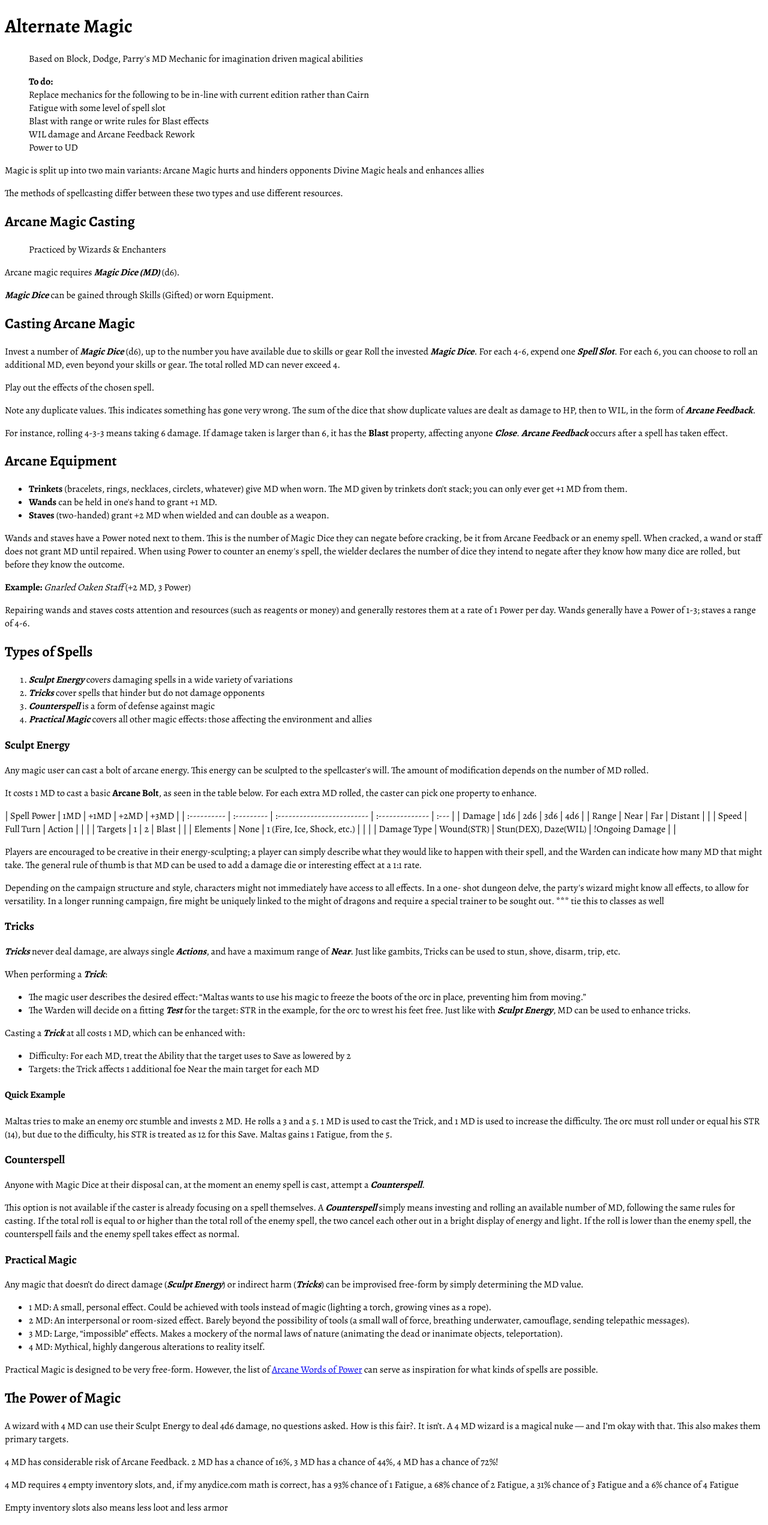
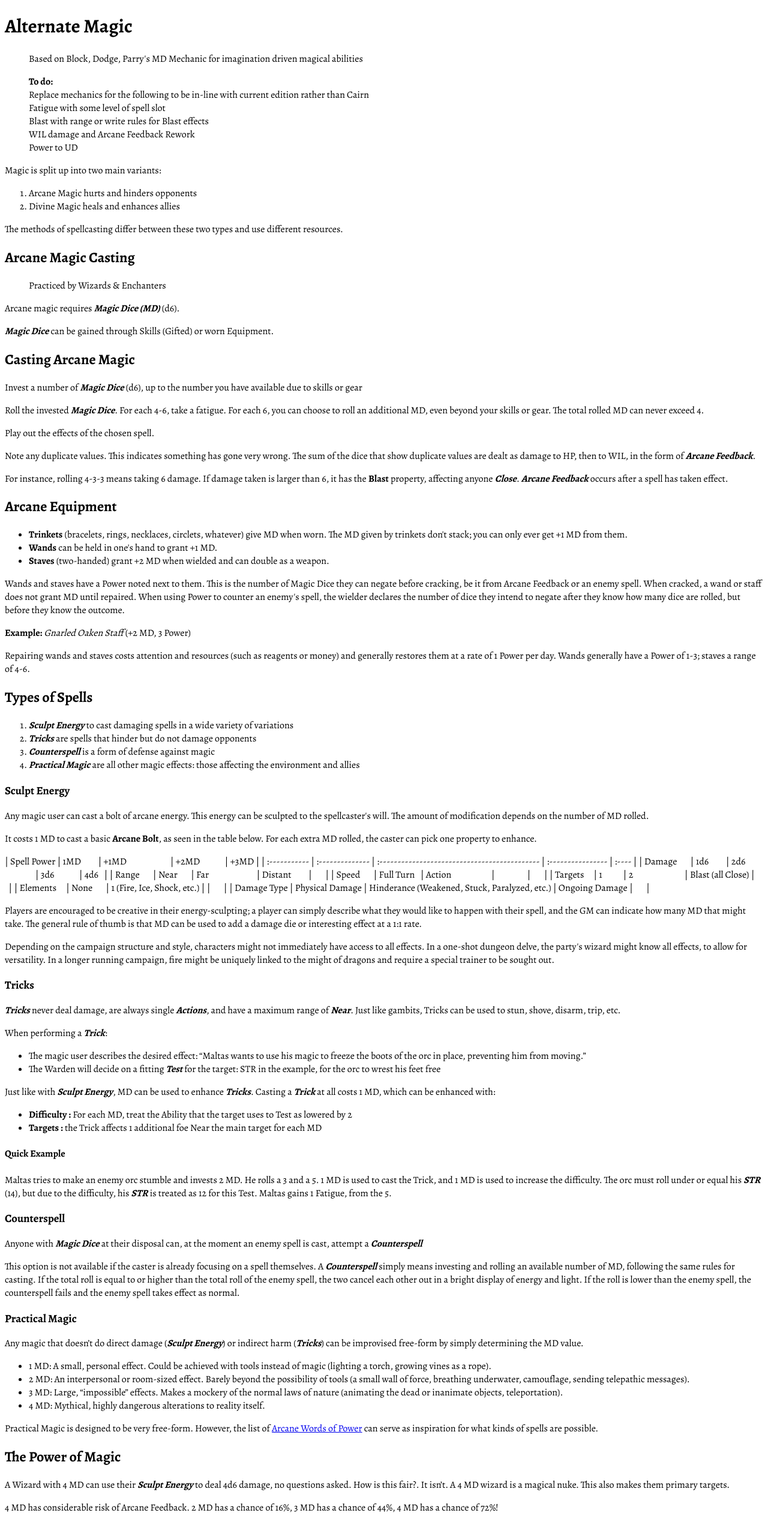
Before and after one commit to matt-gefen/radiant-hack, a Next.js app: page /alternate_magic in a window 1280 px wide. Shown: the top 2542 px of the page at 60% size. Built offline with nearby package versions, Linux system fonts and the light colour scheme.

Commit message:
alternate magic rules slight update

```diff
--- a/pages/additional_classes/berserker.mdx
+++ b/pages/additional_classes/berserker.mdx
@@ -5,7 +5,7 @@ A fighter who can harness their battle rage to vanquish their enemies.
 **Starting HP :** d12 + 4\
 **HP Per Level/Resting (HD):** 1d12\
 **Weapons & Armor :** Any and Gambeson, Leather\
-**Attack Damage :** 1d8 / 1d6 Unarmed or Improvising\
+**Attack Damage :** 1d8 / 1d6 Unarmed or Improvising
 
 | d6   | What focuses your rage?                                                                                                                                                                                                                     |
 | :--- | :------------------------------------------------------------------------------------------------------------------------------------------------------------------------------------------------------------------------------------------ |
--- a/pages/alternate_magic.mdx
+++ b/pages/alternate_magic.mdx
@@ -1,4 +1,5 @@
 # Alternate Magic
+
 > Based on Block, Dodge, Parry's MD Mechanic for imagination driven magical abilities
 
 > **To do:**\
@@ -9,12 +10,13 @@
 > Power to UD
 
 Magic is split up into two main variants:
-Arcane Magic hurts and hinders opponents
-Divine Magic heals and enhances allies
+1. Arcane Magic hurts and hinders opponents
+2. Divine Magic heals and enhances allies
 
 The methods of spellcasting differ between these two types and use different resources.
 
 ## Arcane Magic Casting
+
 > Practiced by Wizards & Enchanters
 
 Arcane magic requires ***Magic Dice (MD)*** (d6).
@@ -23,14 +25,14 @@ Arcane magic requires ***Magic Dice (MD)*** (d6).
 
 ## Casting Arcane Magic
 Invest a number of ***Magic Dice*** (d6), up to the number you have available due to skills or gear
-Roll the invested ***Magic Dice***. For each 4-6, expend one ***Spell Slot***. For each 6, you can choose to roll an additional MD, even beyond your skills or gear. The total rolled MD can never exceed 4.
+
+Roll the invested ***Magic Dice***. For each 4-6, take a fatigue. For each 6, you can choose to roll an additional MD, even beyond your skills or gear. The total rolled MD can never exceed 4.
 
 Play out the effects of the chosen spell.
 
 Note any duplicate values. This indicates something has gone very wrong. The sum of the dice that show duplicate values are dealt as damage to HP, then to WIL, in the form of ***Arcane Feedback***.
 
 For instance, rolling 4-3-3 means taking 6 damage. If damage taken is larger than 6, it has the **Blast** property, affecting anyone ***Close***. ***Arcane Feedback*** occurs after a spell has taken effect.
-
 ## Arcane Equipment
 - **Trinkets** (bracelets, rings, necklaces, circlets, whatever) give MD when worn. The MD given by trinkets don't stack; you can only ever get +1 MD from them.
 - **Wands** can be held in one's hand to grant +1 MD.
@@ -41,62 +43,62 @@ Wands and staves have a Power noted next to them. This is the number of Magic Di
 **Example:** *Gnarled Oaken Staff* (+2 MD, 3 Power)
 
 Repairing wands and staves costs attention and resources (such as reagents or money) and generally restores them at a rate of 1 Power per day. Wands generally have a Power of 1-3; staves a range of 4-6.
-
 ## Types of Spells
-1. ***Sculpt Energy*** covers damaging spells in a wide variety of variations
-2. ***Tricks*** cover spells that hinder but do not damage opponents
+1. ***Sculpt Energy*** to cast damaging spells in a wide variety of variations
+2. ***Tricks*** are spells that hinder but do not damage opponents
 3. ***Counterspell*** is a form of defense against magic
-4. ***Practical Magic*** covers all other magic effects: those affecting the environment and allies
+4. ***Practical Magic*** are all other magic effects: those affecting the environment and allies
 
 ### Sculpt Energy
 Any magic user can cast a bolt of arcane energy. This energy can be sculpted to the spellcaster's will. The amount of modification depends on the number of MD rolled.
 
 It costs 1 MD to cast a basic **Arcane Bolt**, as seen in the table below. For each extra MD rolled, the caster can pick one property to enhance.
 
-| Spell Power | 1MD        | +1MD                       | +2MD            | +3MD |
-| :---------- | :--------- | :------------------------- | :-------------- | :--- |
-| Damage      | 1d6        | 2d6                        | 3d6             | 4d6  |
-| Range       | Near       | Far                        | Distant         |      |
-| Speed       | Full Turn  | Action                     |                 |      |
-| Targets     | 1          | 2                          | Blast           |      |
-| Elements    | None       | 1 (Fire, Ice, Shock, etc.) |                 |      |
-| Damage Type | Wound(STR) | Stun(DEX), Daze(WIL)       | !Ongoing Damage |      |
+| Spell Power  | 1MD             | +1MD                                          | +2MD              | +3MD  |
+| :----------- | :-------------- | :-------------------------------------------- | :---------------- | :---- |
+| Damage       | 1d6             | 2d6                                           | 3d6               | 4d6   |
+| Range        | Near            | Far                                           | Distant           |       |
+| Speed        | Full Turn       | Action                                        |                   |       |
+| Targets      | 1               | 2                                             | Blast (all Close) |       |
+| Elements     | None            | 1 (Fire, Ice, Shock, etc.)                    |                   |       |
+| Damage Type  | Physical Damage | Hinderance (Weakened, Stuck, Paralyzed, etc.) | Ongoing Damage    |       |
 
-Players are encouraged to be creative in their energy-sculpting; a player can simply describe what they would like to happen with their spell, and the Warden can indicate how many MD that might take. The general rule of thumb is that MD can be used to add a damage die or interesting effect at a 1:1 rate.
+Players are encouraged to be creative in their energy-sculpting; a player can simply describe what they would like to happen with their spell, and the GM can indicate how many MD that might take. The general rule of thumb is that MD can be used to add a damage die or interesting effect at a 1:1 rate.
 
-Depending on the campaign structure and style, characters might not immediately have access to all effects. In a one- shot dungeon delve, the party's wizard might know all effects, to allow for versatility. In a longer running campaign, fire might be uniquely linked to the might of dragons and require a special trainer to be sought out. *** tie this to classes as well
+Depending on the campaign structure and style, characters might not immediately have access to all effects. In a one-shot dungeon delve, the party's wizard might know all effects, to allow for versatility. In a longer running campaign, fire might be uniquely linked to the might of dragons and require a special trainer to be sought out.
 
 ### Tricks
 ***Tricks*** never deal damage, are always single ***Actions***, and have a maximum range of ***Near***. Just like gambits, Tricks can be used to stun, shove, disarm, trip, etc.
 
 When performing a ***Trick***:
 - The magic user describes the desired effect: “Maltas wants to use his magic to freeze the boots of the orc in place, preventing him from moving.”
-- The Warden will decide on a fitting ***Test*** for the target: STR in the example, for the orc to wrest his feet free. Just like with ***Sculpt Energy***, MD can be used to enhance tricks.
+- The Warden will decide on a fitting ***Test*** for the target: STR in the example, for the orc to wrest his feet free
 
-Casting a ***Trick*** at all costs 1 MD, which can be enhanced with:
-- Difficulty: For each MD, treat the Ability that the target uses to Save as lowered by 2
-- Targets: the Trick affects 1 additional foe Near the main target for each MD
+Just like with ***Sculpt Energy***, MD can be used to enhance ***Tricks***. Casting a ***Trick*** at all costs 1 MD, which can be enhanced with:
+- **Difficulty :** For each MD, treat the Ability that the target uses to Test as lowered by 2
+- **Targets :** the Trick affects 1 additional foe Near the main target for each MD
 
 #### Quick Example
-Maltas tries to make an enemy orc stumble and invests 2 MD. He rolls a 3 and a 5. 1 MD is used to cast the Trick, and 1 MD is used to increase the difficulty. The orc must roll under or equal his STR (14), but due to the difficulty, his STR is treated as 12 for this Save. Maltas gains 1 Fatigue, from the 5.
+Maltas tries to make an enemy orc stumble and invests 2 MD. He rolls a 3 and a 5. 1 MD is used to cast the Trick, and 1 MD is used to increase the difficulty. The orc must roll under or equal his ***STR*** (14), but due to the difficulty, his ***STR*** is treated as 12 for this Test. Maltas gains 1 Fatigue, from the 5.
 
 ### Counterspell
-Anyone with Magic Dice at their disposal can, at the moment an enemy spell is cast, attempt a ***Counterspell***.
+Anyone with ***Magic Dice*** at their disposal can, at the moment an enemy spell is cast, attempt a ***Counterspell***
 
 This option is not available if the caster is already focusing on a spell themselves. A ***Counterspell*** simply means investing and rolling an available number of MD, following the same rules for casting. If the total roll is equal to or higher than the total roll of the enemy spell, the two cancel each other out in a bright display of energy and light. If the roll is lower than the enemy spell, the counterspell fails and the enemy spell takes effect as normal.
 
 ### Practical Magic
 Any magic that doesn’t do direct damage (***Sculpt Energy***) or indirect harm (***Tricks***) can be improvised free-form by simply determining the MD value.
+
 - 1 MD: A small, personal effect. Could be achieved with tools instead of magic (lighting a torch, growing vines as a rope).
 - 2 MD: An interpersonal or room-sized effect. Barely beyond the possibility of tools (a small wall of force, breathing underwater, camouflage, sending telepathic messages).
 - 3 MD: Large, “impossible” effects. Makes a mockery of the normal laws of nature (animating the dead or inanimate objects, teleportation).
 - 4 MD: Mythical, highly dangerous alterations to reality itself.
 
-
 Practical Magic is designed to be very free-form. However, the list of [Arcane Words of Power](/words_of_power) can serve as inspiration for what kinds of spells are possible.
 
 ## The Power of Magic
-A wizard with 4 MD can use their Sculpt Energy to deal 4d6 damage, no questions asked. How is this fair?. It isn’t. A 4 MD wizard is a magical nuke — and I’m okay with that. This also makes them primary targets.
+
+A Wizard with 4 MD can use their ***Sculpt Energy*** to deal 4d6 damage, no questions asked. How is this fair?. It isn’t. A 4 MD wizard is a magical nuke. This also makes them primary targets.
 
 4 MD has considerable risk of Arcane Feedback. 2 MD has a chance of 16%, 3 MD has a chance of 44%, 4 MD has a chance of 72%!
 
@@ -105,6 +107,7 @@ A wizard with 4 MD can use their Sculpt Energy to deal 4d6 damage, no questions
 Empty inventory slots also means less loot and less armor
 
 ## The Upper Limits of Magic
+
 There are no strict definitions as to the limits of magic mentioned here. This is done on purpose; primarily, players should feel free to let their creativity run wild. However, casting the equivalent of a Wish spell every day can quickly break the game. There are a few ways to handle “outrageous” spell ideas (Wishes, permanent enchantments to large regions, converting rocks into gold, and the like):
 - **"Yes, but..."** Whatever the players want might be possible but is beyond the scope of simply using 4 MD. It requires extensive study, preparation, elaborate rituals with obscure ingredients... Adventures spring from friction in trying to reach a goal. Using magic does not need to bypass a challenge, but can simply change the nature of it.
 - **Be careful what you wish for...** If the party really, really wants to bring back that lovable goblin companion that ate an axe to the face, magic might offer a path forward — but something will take notice. Perhaps the God of Life and Death gets upset, or a jealous High Wizard (who has been asking nobles a premium for resurrection) sees this as competition, or the Church sees this as blasphemy, or word gets out and the party will now get harassed endlessly to please bring loved ones back to life. Foreshadow that this act of magic is highly dangerous and unpredictable, but leave the consequences unknown.
--- a/pages/rules.mdx
+++ b/pages/rules.mdx
@@ -192,7 +192,7 @@ When a ***Character*** levels up, their maximum ***Hit Points*** increase by rol
 
 ## Encumbrance
 
-A ***Character*** can carry a number of items equal to their ***STR*** with no issues. Carrying over this amount means they are encumbered and all attribute tests are taken with ***Disadvantage*** - you can also only ever move to somewhere ***Nearby***. They simply cannot carry more than double their ***STR***.
+A ***Character*** can carry a number of items equal to their ***STR*** with no issues. Carrying over this amount means they are ***Encumbered*** and all attribute tests are taken with ***Disadvantage*** - you can also only ever move to somewhere ***Nearby***. They simply cannot carry more than double their ***STR***.
 
 ## Creature reactions
 
```
